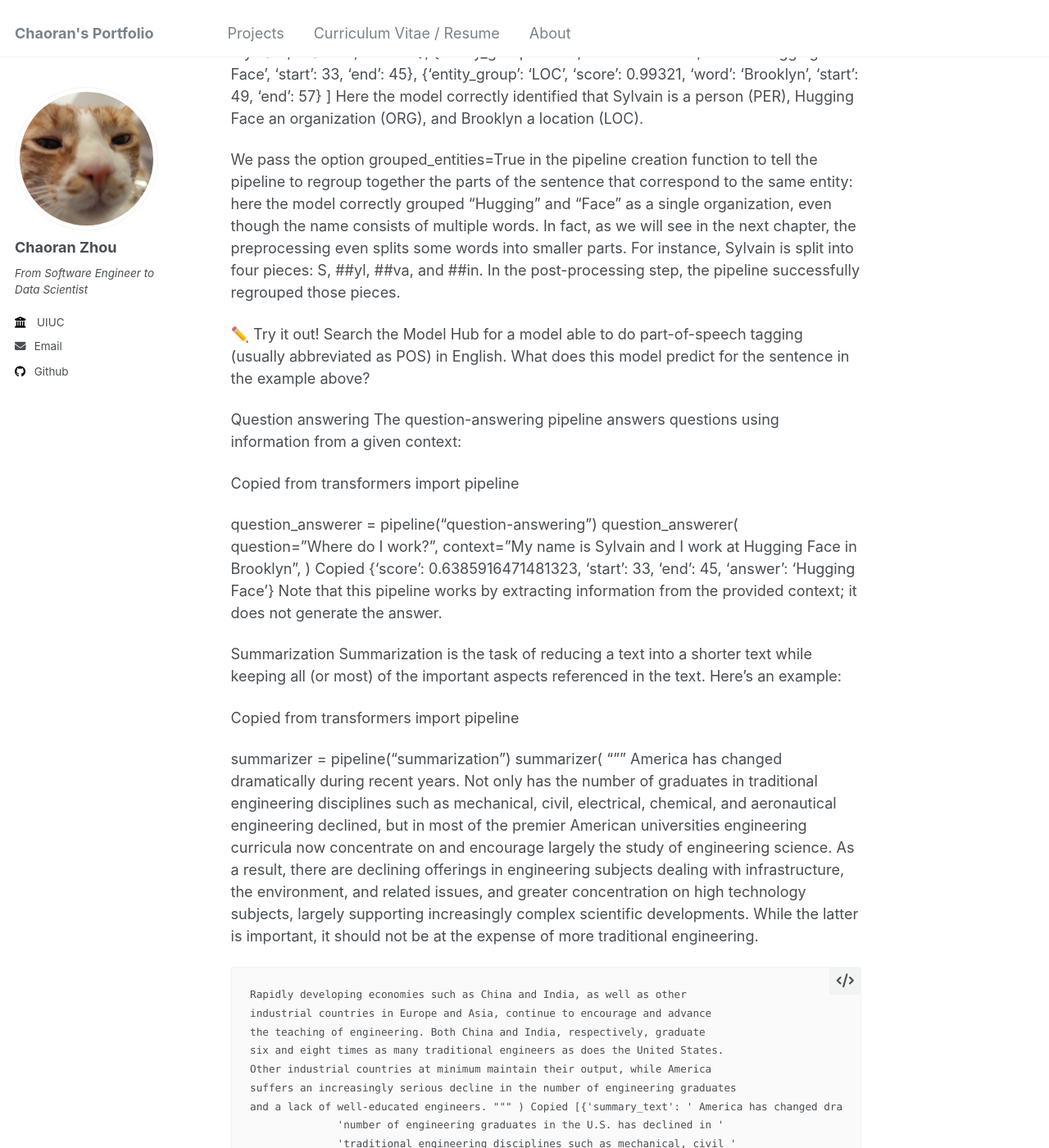
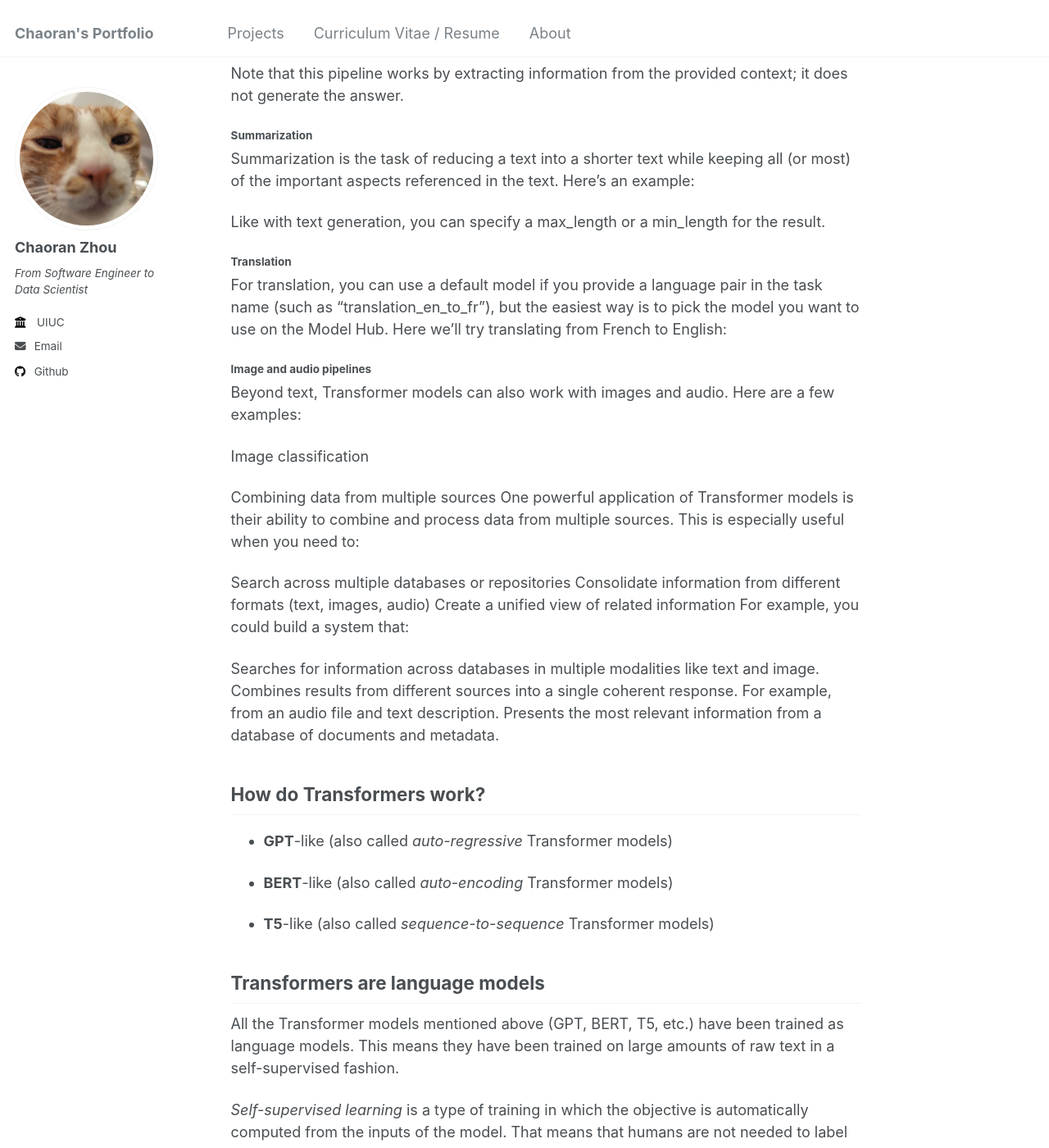
Before and after one commit to ranranrunforit/ranranrunforit.github.io, a Jekyll site: the page built from _projects/project-15.md, in a window 1280 px wide and 1400 px high, scrolled down 5130 px. Shown: the whole window at 82% size. Built offline with Jekyll 4.4.1, drawn with Linux system fonts in a browser that asks for light colours; some of the changed text lies outside the part shown.

Commit message:
Update project-15.md

```diff
--- a/_projects/project-15.md
+++ b/_projects/project-15.md
@@ -115,146 +115,35 @@ Inference Providers that powers the widget is also available as a paid product,
 #### Mask filling
 The next pipeline you’ll try is fill-mask. The idea of this task is to fill in the blanks in a given text:
 
-Copied
-from transformers import pipeline
-
-unmasker = pipeline("fill-mask")
-unmasker("This course will teach you all about <mask> models.", top_k=2)
-Copied
-[{'sequence': 'This course will teach you all about mathematical models.',
-  'score': 0.19619831442832947,
-  'token': 30412,
-  'token_str': ' mathematical'},
- {'sequence': 'This course will teach you all about computational models.',
-  'score': 0.04052725434303284,
-  'token': 38163,
-  'token_str': ' computational'}]
 The top_k argument controls how many possibilities you want to be displayed. Note that here the model fills in the special <mask> word, which is often referred to as a mask token. Other mask-filling models might have different mask tokens, so it’s always good to verify the proper mask word when exploring other models. One way to check it is by looking at the mask word used in the widget.
 
-✏️ Try it out! Search for the bert-base-cased model on the Hub and identify its mask word in the Inference API widget. What does this model predict for the sentence in our pipeline example above?
-
-Named entity recognition
+#### Named entity recognition
 Named entity recognition (NER) is a task where the model has to find which parts of the input text correspond to entities such as persons, locations, or organizations. Let’s look at an example:
 
-Copied
-from transformers import pipeline
-
-ner = pipeline("ner", grouped_entities=True)
-ner("My name is Sylvain and I work at Hugging Face in Brooklyn.")
-Copied
-[{'entity_group': 'PER', 'score': 0.99816, 'word': 'Sylvain', 'start': 11, 'end': 18},
- {'entity_group': 'ORG', 'score': 0.97960, 'word': 'Hugging Face', 'start': 33, 'end': 45},
- {'entity_group': 'LOC', 'score': 0.99321, 'word': 'Brooklyn', 'start': 49, 'end': 57}
-]
 Here the model correctly identified that Sylvain is a person (PER), Hugging Face an organization (ORG), and Brooklyn a location (LOC).
 
 We pass the option grouped_entities=True in the pipeline creation function to tell the pipeline to regroup together the parts of the sentence that correspond to the same entity: here the model correctly grouped “Hugging” and “Face” as a single organization, even though the name consists of multiple words. In fact, as we will see in the next chapter, the preprocessing even splits some words into smaller parts. For instance, Sylvain is split into four pieces: S, ##yl, ##va, and ##in. In the post-processing step, the pipeline successfully regrouped those pieces.
 
-✏️ Try it out! Search the Model Hub for a model able to do part-of-speech tagging (usually abbreviated as POS) in English. What does this model predict for the sentence in the example above?
-
-Question answering
+#### Question answering
 The question-answering pipeline answers questions using information from a given context:
 
-Copied
-from transformers import pipeline
-
-question_answerer = pipeline("question-answering")
-question_answerer(
-    question="Where do I work?",
-    context="My name is Sylvain and I work at Hugging Face in Brooklyn",
-)
-Copied
-{'score': 0.6385916471481323, 'start': 33, 'end': 45, 'answer': 'Hugging Face'}
 Note that this pipeline works by extracting information from the provided context; it does not generate the answer.
 
-Summarization
+#### Summarization
 Summarization is the task of reducing a text into a shorter text while keeping all (or most) of the important aspects referenced in the text. Here’s an example:
 
-Copied
-from transformers import pipeline
-
-summarizer = pipeline("summarization")
-summarizer(
-    """
-    America has changed dramatically during recent years. Not only has the number of
-    graduates in traditional engineering disciplines such as mechanical, civil,
-    electrical, chemical, and aeronautical engineering declined, but in most of
-    the premier American universities engineering curricula now concentrate on
-    and encourage largely the study of engineering science. As a result, there
-    are declining offerings in engineering subjects dealing with infrastructure,
-    the environment, and related issues, and greater concentration on high
-    technology subjects, largely supporting increasingly complex scientific
-    developments. While the latter is important, it should not be at the expense
-    of more traditional engineering.
-
-    Rapidly developing economies such as China and India, as well as other
-    industrial countries in Europe and Asia, continue to encourage and advance
-    the teaching of engineering. Both China and India, respectively, graduate
-    six and eight times as many traditional engineers as does the United States.
-    Other industrial countries at minimum maintain their output, while America
-    suffers an increasingly serious decline in the number of engineering graduates
-    and a lack of well-educated engineers.
-"""
-)
-Copied
-[{'summary_text': ' America has changed dramatically during recent years . The '
-                  'number of engineering graduates in the U.S. has declined in '
-                  'traditional engineering disciplines such as mechanical, civil '
-                  ', electrical, chemical, and aeronautical engineering . Rapidly '
-                  'developing economies such as China and India, as well as other '
-                  'industrial countries in Europe and Asia, continue to encourage '
-                  'and advance engineering .'}]
 Like with text generation, you can specify a max_length or a min_length for the result.
 
-Translation
+#### Translation
 For translation, you can use a default model if you provide a language pair in the task name (such as "translation_en_to_fr"), but the easiest way is to pick the model you want to use on the Model Hub. Here we’ll try translating from French to English:
 
-Copied
-from transformers import pipeline
 
-translator = pipeline("translation", model="Helsinki-NLP/opus-mt-fr-en")
-translator("Ce cours est produit par Hugging Face.")
-Copied
-[{'translation_text': 'This course is produced by Hugging Face.'}]
-Like with text generation and summarization, you can specify a max_length or a min_length for the result.
 
-✏️ Try it out! Search for translation models in other languages and try to translate the previous sentence into a few different languages.
-
-Image and audio pipelines
+#### Image and audio pipelines
 Beyond text, Transformer models can also work with images and audio. Here are a few examples:
 
 Image classification
-Copied
-from transformers import pipeline
 
-image_classifier = pipeline(
-    task="image-classification", model="google/vit-base-patch16-224"
-)
-result = image_classifier(
-    "https://huggingface.co/datasets/huggingface/documentation-images/resolve/main/pipeline-cat-chonk.jpeg"
-)
-print(result)
-Copied
-[{'label': 'lynx, catamount', 'score': 0.43350091576576233},
- {'label': 'cougar, puma, catamount, mountain lion, painter, panther, Felis concolor',
-  'score': 0.034796204417943954},
- {'label': 'snow leopard, ounce, Panthera uncia',
-  'score': 0.03240183740854263},
- {'label': 'Egyptian cat', 'score': 0.02394474856555462},
- {'label': 'tiger cat', 'score': 0.02288915030658245}]
-Automatic speech recognition
-Copied
-from transformers import pipeline
-
-transcriber = pipeline(
-    task="automatic-speech-recognition", model="openai/whisper-large-v3"
-)
-result = transcriber(
-    "https://huggingface.co/datasets/Narsil/asr_dummy/resolve/main/mlk.flac"
-)
-print(result)
-Copied
-{'text': ' I have a dream that one day this nation will rise up and live out the true meaning of its creed.'}
 Combining data from multiple sources
 One powerful application of Transformer models is their ability to combine and process data from multiple sources. This is especially useful when you need to:
 
```
